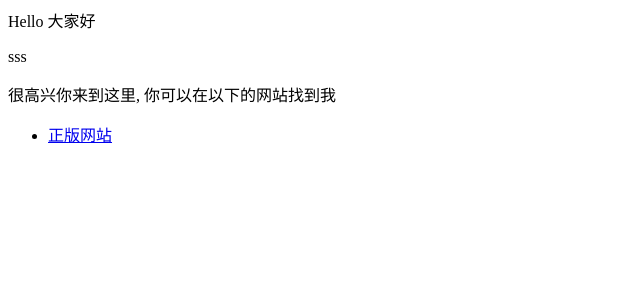
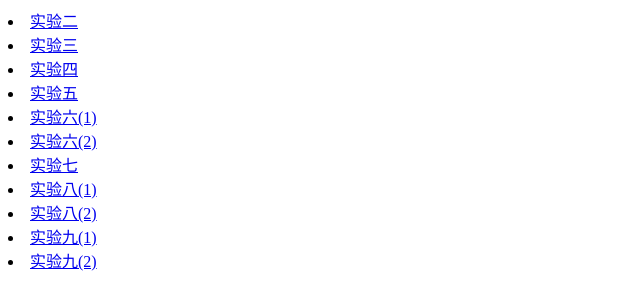
Before and after one commit to 1766868838/1766868838.github.com, a plain HTML site: page index.html in a window 1280 px wide. Shown: the whole page, without its empty margins (0-640 px from the left). Drawn offline with Linux system fonts and the light colour scheme.

Commit message:
Add files via upload

```diff
--- a/index.html
+++ b/index.html
@@ -1,8 +1,24 @@
-<p>Hello 大家好</p>
-<p>sss </p>
-<p>很高兴你来到这里, 你可以在以下的网站找到我</p>
-
-<ul>
-  <li> <a href="https://github.com/1766868838/1766868838.github.com/">正版网站</a> </li>
-
-</ul>
+<!DOCTYPE html>
+<html>
+<head>
+<meta charset="utf-8">
+<meta http-equiv="X-UA-Compatible" content="IE=edge,chrome=1">
+<title>Examples</title>
+<meta name="description" content="">
+<meta name="keywords" content="">
+<link href="" rel="stylesheet">
+</head>
+<body>
+	<li> <a href="https://1766868838.github.io/demo/work2/index.html">实验二</a> </li>
+    <li> <a href="https://1766868838.github.io/demo/work3/index.html">实验三</a> </li>
+    <li> <a href="https://1766868838.github.io/demo/work4/index.html">实验四</a> </li>
+    <li> <a href="https://1766868838.github.io/demo/work5/index.html">实验五</a> </li>
+    <li> <a href="https://1766868838.github.io/demo/work6/index1.html">实验六(1)</a> </li>
+    <li> <a href="https://1766868838.github.io/demo/work6/index3.html">实验六(2)</a> </li>
+    <li> <a href="https://1766868838.github.io/demo/work7/index.html">实验七</a> </li>
+    <li> <a href="https://1766868838.github.io/demo/work8/jqury.html">实验八(1)</a> </li>
+    <li> <a href="https://1766868838.github.io/demo/work8/js.html">实验八(2)</a> </li>
+    <li> <a href="https://1766868838.github.io/demo/work9/index.html">实验九(1)</a> </li>
+    <li> <a href="https://1766868838.github.io/demo/work9/index2.html">实验九(2)</a> </li>
+</body>
+</html>
```
